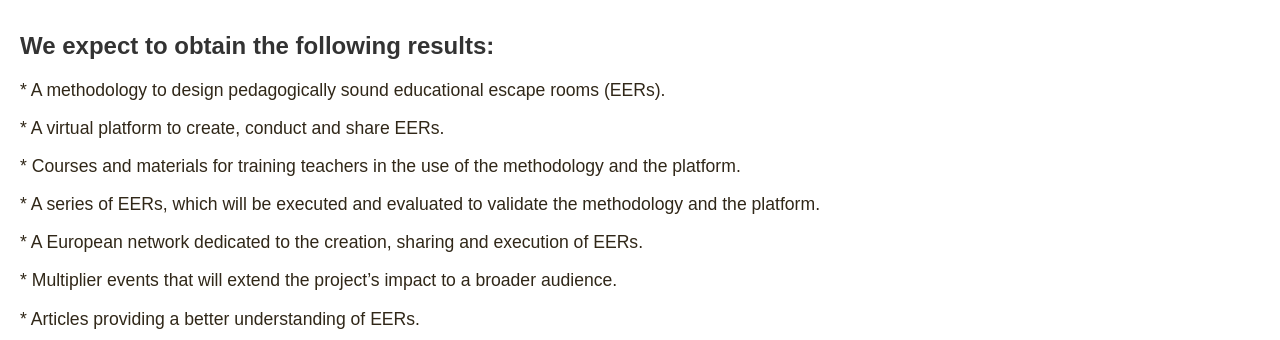
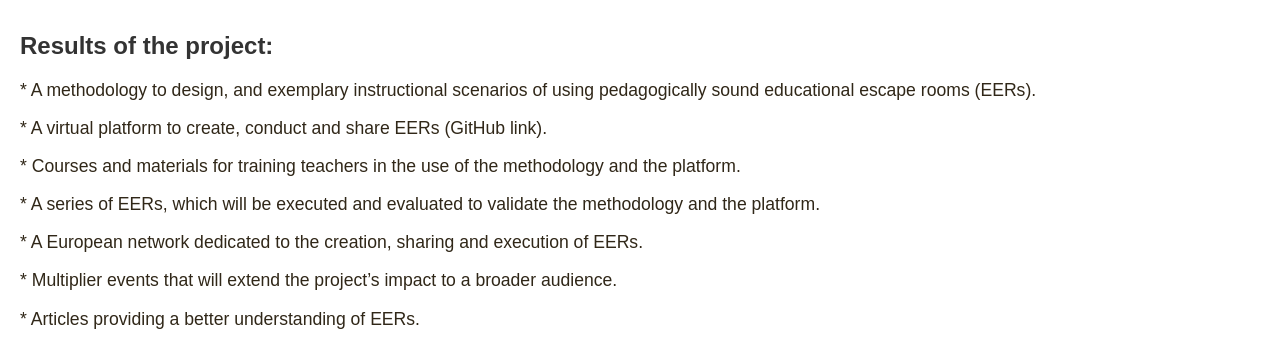
Before and after one commit to mraspopo/mraspopo.github.io, a plain HTML site: page results.html in a window 1280 px wide. Shown: the part 123-463 px from the top of the page. Drawn offline with Linux system fonts and the light colour scheme.

Commit message:
Update results.html
Small text changes

```diff
--- a/results.html
+++ b/results.html
@@ -25,9 +25,9 @@
     </header>
     <main>
 	<section id="project-results">
-            <h1>We expect to obtain the following results: </h1>
-		<p>* A methodology to design pedagogically sound educational escape rooms (EERs). </p>
-		<p>* A virtual platform to create, conduct and share EERs.</p>
+            <h1>Results of the project: </h1>
+		<p>* A methodology to design, and exemplary instructional scenarios of using pedagogically sound educational escape rooms (EERs). </p>
+		<p>* A virtual platform to create, conduct and share EERs (GitHub link).</p>
 		<p>* Courses and materials for training teachers in the use of the methodology and the platform. </p>
 		<p>* A series of EERs, which will be executed and evaluated to validate the methodology and the platform. </p>
 		<p>* A European network dedicated to the creation, sharing and execution of EERs. </p>
```
